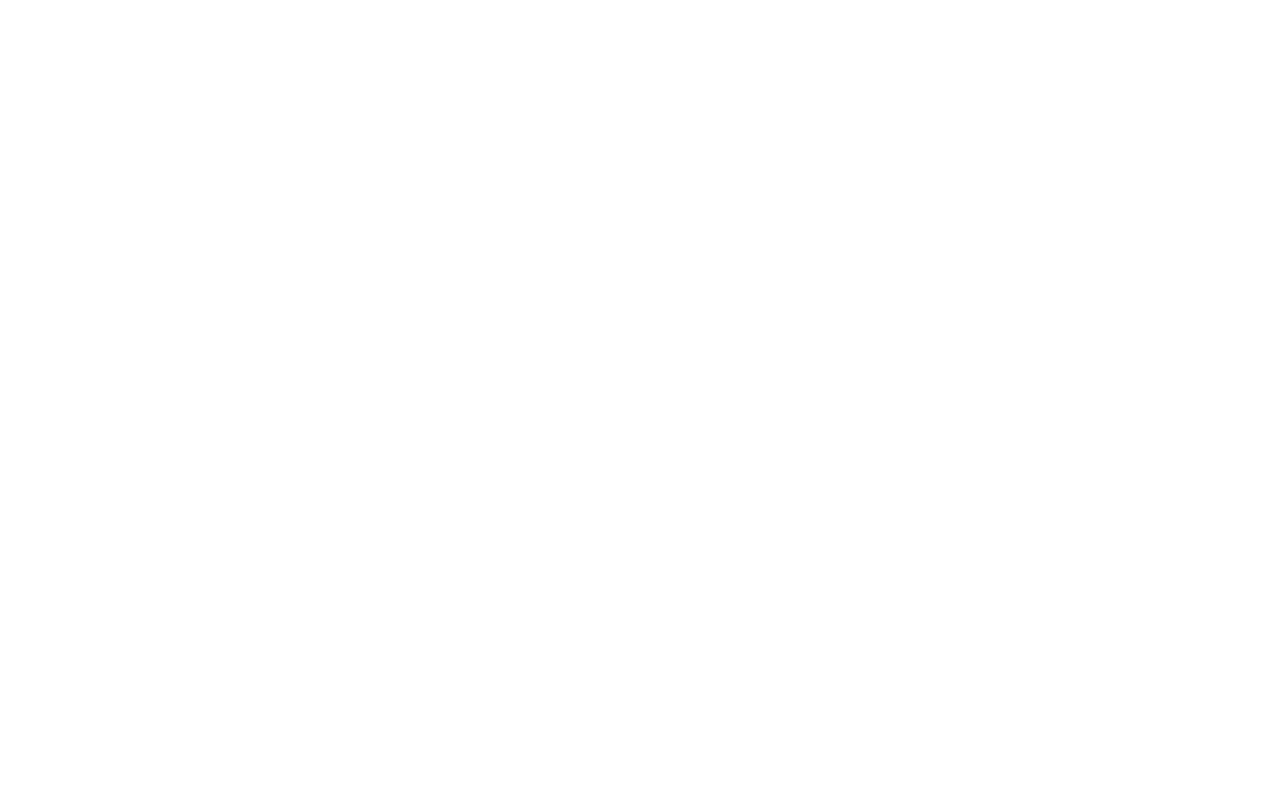
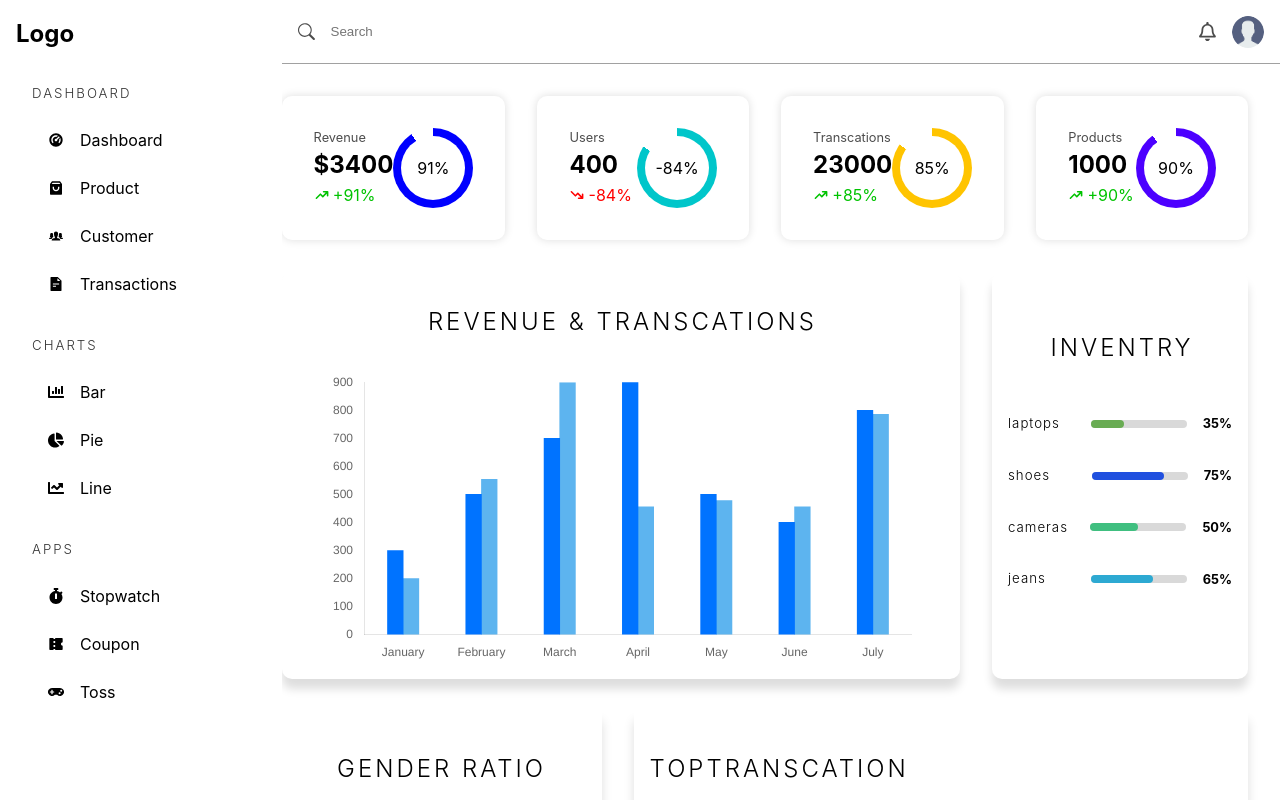
Before and after one commit to Raja0514/AdminDashboard, a React (Vite) app: page / in a window 1280 px wide. Before the commit this address had no page. Built offline with nearby package versions, Linux system fonts and the light colour scheme.

Commit message:
chnages final

```diff
--- a/src/App.tsx
+++ b/src/App.tsx
@@ -31,7 +31,7 @@
 
           {/* main section */}
 
-          <Route path="/admin/dashboard" element={<Dashboard />} />
+          <Route path="/" element={<Dashboard />} />
           <Route path="/admin/product" element={<Product />} />
           <Route path="/admin/transcation" element={<Transcations />} />
           <Route path="/admin/customer" element={<Customer />} />
```
